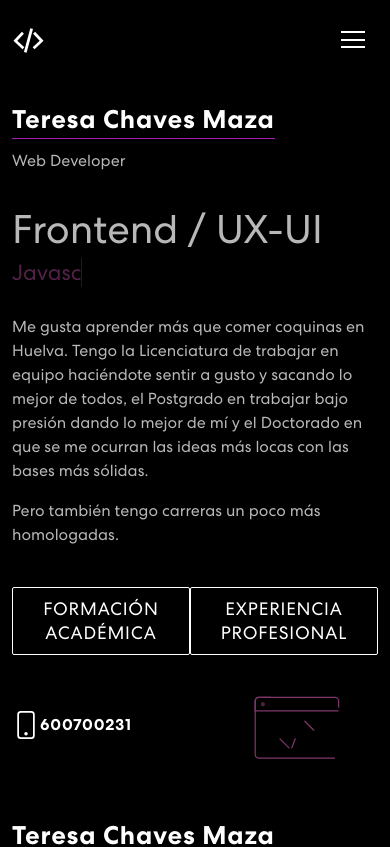
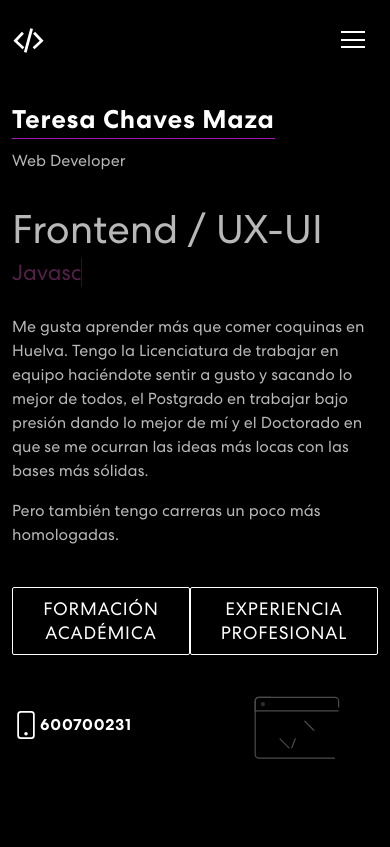
Before and after one commit to TeresaChaves/PORTFOLIO, a React (Create React App) app: page /banner in a window 390 px wide. Shown: the top 847 px of the page. Built offline with nearby package versions, Linux system fonts and the light colour scheme.

Commit message:
styel:color lottie

```diff
--- a/src/components/Banner/Banner.css
+++ b/src/components/Banner/Banner.css
@@ -297,7 +297,7 @@
 @media screen and (max-width: 767px) {
   .banner {
     padding-top: 20px;
-    padding-bottom: 20px;
+    padding-bottom: 60px;
   }
   .banner .tagline {
     margin-bottom: 10px;
@@ -305,4 +305,8 @@
   .mail-banner {
     display: none;
   }
+  .lottie-filter {
+    filter: saturate(0);
+    opacity: 0.5;
+  }
 }
```
